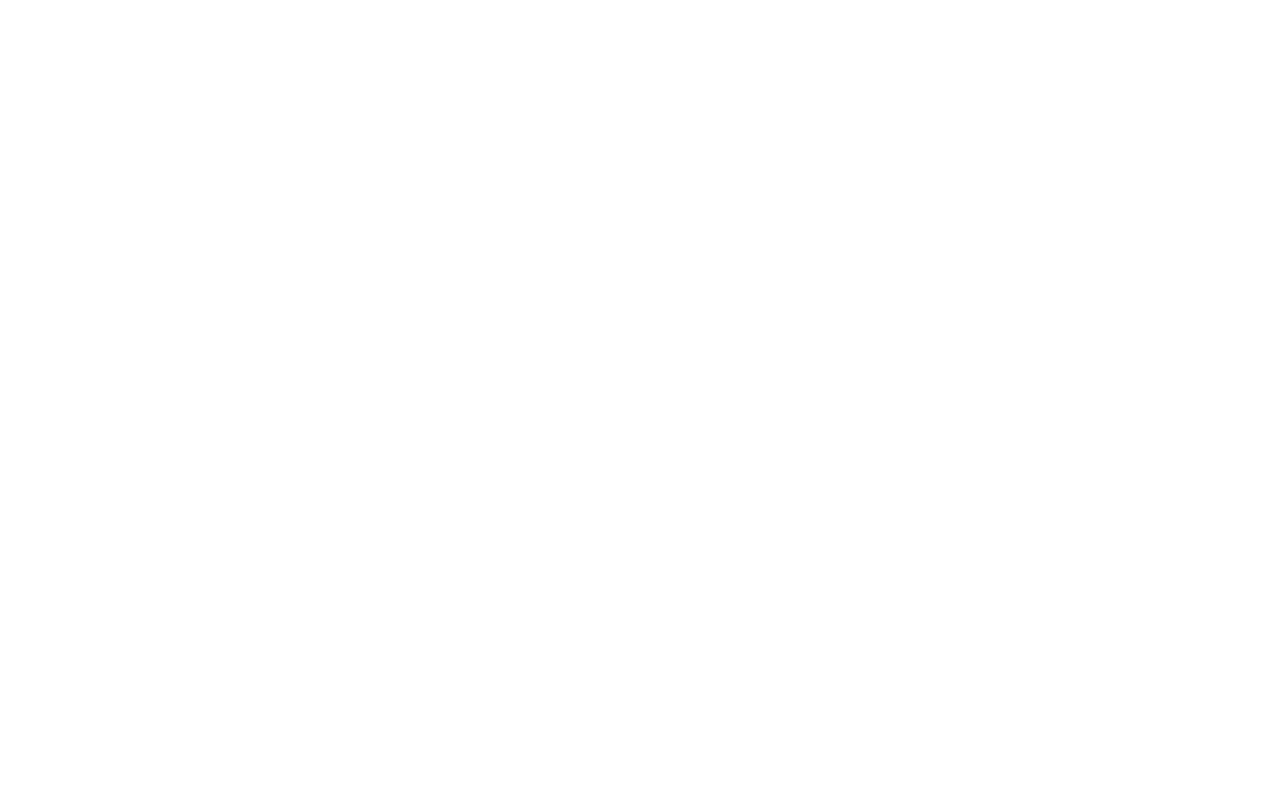
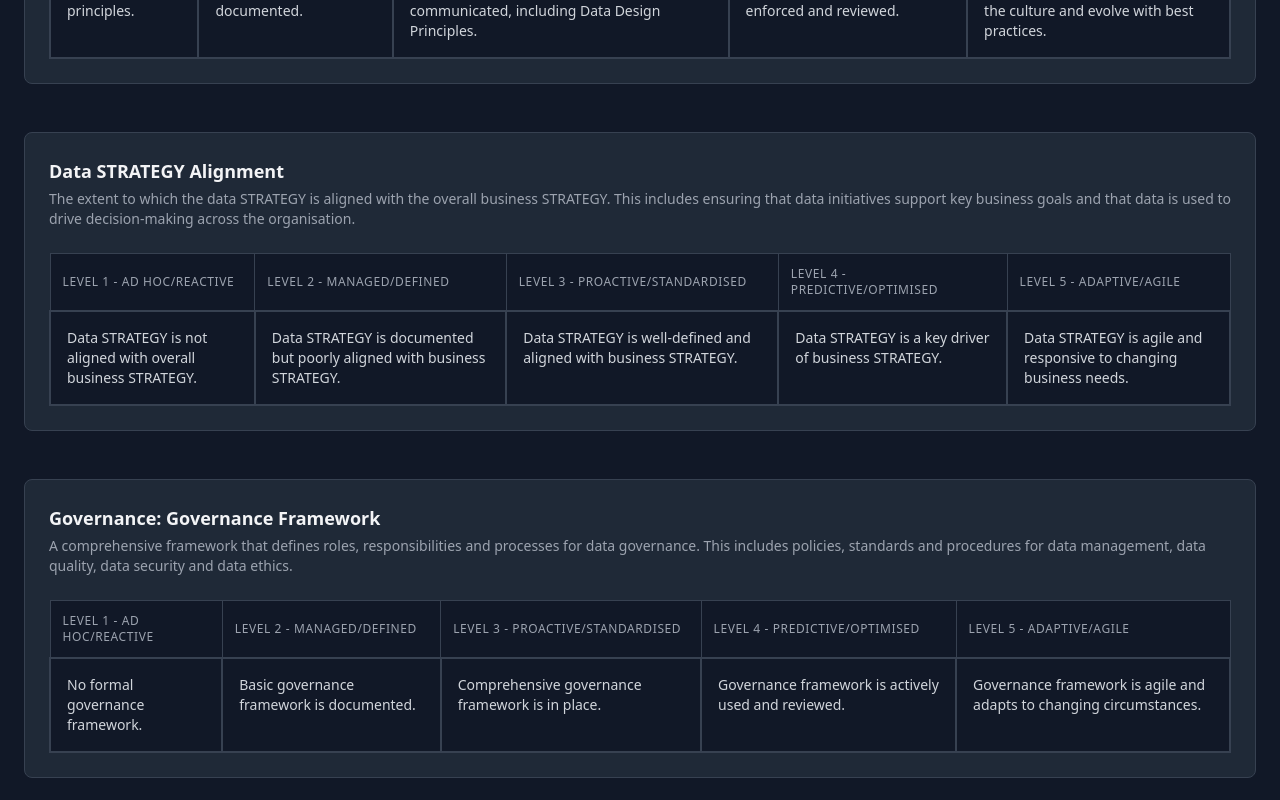
Before and after one commit to nickedell/prioritisation_2, a React (Vite) app: page / in a window 1280 px wide. Shown: the part 1200-2000 px from the top of the page. Before the commit the page ends 800 px from the top, so only its background shows below. Built offline with nearby package versions, Linux system fonts and the light colour scheme.

Commit message:
Update diagnostic.ts

```diff
--- a/src/constants/diagnostic.ts
+++ b/src/constants/diagnostic.ts
@@ -9,7 +9,7 @@ export interface DiagnosticItem {
 
 export const diagnosticData: DiagnosticItem[] = [
   {
-    "category": "STRATEGIES",
+    "category": "STRATEGY",
     "name": "Vision and Mission",
     "description": "A clear and concise statement that defines the overall purpose and goals of the organisation's data activities. It should articulate the desired future state and how data will be used to achieve strategic objectives.",
     "levels": [
@@ -21,7 +21,7 @@ export const diagnosticData: DiagnosticItem[] = [
     ]
   },
   {
-    "category": "STRATEGIES",
+    "category": "STRATEGY",
     "name": "Data Principles",
     "description": "A set of guiding principles that define how data should be managed, used and shared within the organisation. These principles should be aligned with the organisation's values and ethical considerations.",
     "levels": [
@@ -33,19 +33,19 @@ export const diagnosticData: DiagnosticItem[] = [
     ]
   },
   {
-    "category": "STRATEGIES",
-    "name": "Data STRATEGIES Alignment",
-    "description": "The extent to which the data STRATEGIES is aligned with the overall business STRATEGIES. This includes ensuring that data initiatives support key business goals and that data is used to drive decision-making across the organisation.",
+    "category": "STRATEGY",
+    "name": "Data STRATEGY Alignment",
+    "description": "The extent to which the data STRATEGY is aligned with the overall business STRATEGY. This includes ensuring that data initiatives support key business goals and that data is used to drive decision-making across the organisation.",
     "levels": [
-      "Data STRATEGIES is not aligned with overall business STRATEGIES.",
-      "Data STRATEGIES is documented but poorly aligned with business STRATEGIES.",
-      "Data STRATEGIES is well-defined and aligned with business STRATEGIES.",
-      "Data STRATEGIES is a key driver of business STRATEGIES.",
-      "Data STRATEGIES is agile and responsive to changing business needs."
+      "Data STRATEGY is not aligned with overall business STRATEGY.",
+      "Data STRATEGY is documented but poorly aligned with business STRATEGY.",
+      "Data STRATEGY is well-defined and aligned with business STRATEGY.",
+      "Data STRATEGY is a key driver of business STRATEGY.",
+      "Data STRATEGY is agile and responsive to changing business needs."
     ]
   },
   {
-    "category": "STRATEGIES",
+    "category": "STRATEGY",
     "name": "Governance: Governance Framework",
     "description": "A comprehensive framework that defines roles, responsibilities and processes for data governance. This includes policies, standards and procedures for data management, data quality, data security and data ethics.",
     "levels": [
@@ -57,7 +57,7 @@ export const diagnosticData: DiagnosticItem[] = [
     ]
   },
   {
-    "category": "STRATEGIES",
+    "category": "STRATEGY",
     "name": "Governance: Risk Management",
     "description": "A systematic process for identifying, assessing and mitigating data-related risks. This includes risks related to data security, data privacy, data quality and data compliance.",
     "levels": [
@@ -69,7 +69,7 @@ export const diagnosticData: DiagnosticItem[] = [
     ]
   },
   {
-    "category": "STRATEGIES",
+    "category": "STRATEGY",
     "name": "Governance: Compliance",
     "description": "Ensuring that the organisation's data activities comply with relevant regulations, laws and ethical standards.",
     "levels": [
@@ -81,7 +81,7 @@ export const diagnosticData: DiagnosticItem[] = [
     ]
   },
   {
-    "category": "STRATEGIES",
+    "category": "STRATEGY",
     "name": "Governance: Data Ethics",
     "description": "A set of ethical principles that guide the organisation's data activities. This includes considerations around fairness, transparency, accountability and respect for individual rights.",
     "levels": [
@@ -93,7 +93,7 @@ export const diagnosticData: DiagnosticItem[] = [
     ]
   },
   {
-    "category": "STRATEGIES",
+    "category": "STRATEGY",
     "name": "Value Definition & Attribution",
     "description": "A clear definition of how the organisation creates value from data and a model for attributing value to specific data initiatives. This helps to demonstrate the return on investment in data and to prioritise data projects.",
     "levels": [
@@ -185,7 +185,7 @@ export const diagnosticData: DiagnosticItem[] = [
       "Basic backlog of data product ideas and requests exists, but it is poorly maintained.",
       "Defined product pipeline is in place with a documented prioritisation process.",
       "The product pipeline is actively managed, data-driven, responsive and regularly reviewed.",
-      "Product pipeline management is a strategic capability, deeply integrated with business STRATEGIES and planning."
+      "Product pipeline management is a strategic capability, deeply integrated with business STRATEGY and planning."
     ]
   },
   {
@@ -275,7 +275,7 @@ export const diagnosticData: DiagnosticItem[] = [
   {
     "category": "SERVICE & VALUE DELIVERY",
     "name": "Data Culture: Capability Uplift",
-    "description": "Developing the data skills and capabilities of employees through training, mentoring and knowledge sharing. This helps to ensure that the organisation has the talent it needs to execute its data STRATEGIES.",
+    "description": "Developing the data skills and capabilities of employees through training, mentoring and knowledge sharing. This helps to ensure that the organisation has the talent it needs to execute its data STRATEGY.",
     "levels": [
       "No formal capability uplift program.",
       "Basic capability uplift initiatives are in place.",
```
